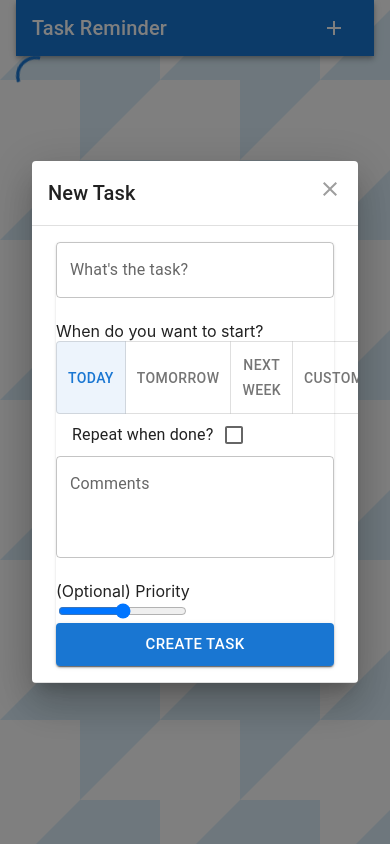
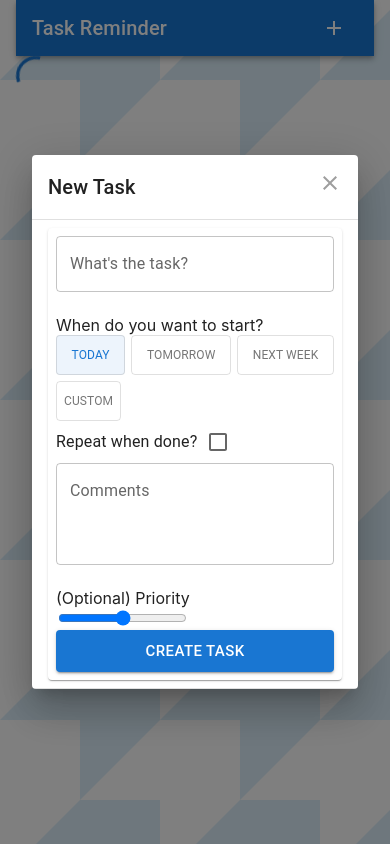
Before and after one commit to CMcManamon/task-reminder, a React (Create React App) app in the folder client/: page / in a window 390 px wide. Both pictures are taken after a click on the button "menu". Built offline with nearby package versions, Linux system fonts and the light colour scheme; no server answers.

Commit message:
Improve responsiveness of Form

```diff
--- a/client/src/components/NewTask/NewTask.css
+++ b/client/src/components/NewTask/NewTask.css
@@ -0,0 +1,8 @@
+.number-field {
+  height: 40px;
+  width: 90px;
+}
+
+.date-button {
+  height: 40px;
+}
--- a/client/src/components/NewTask/NewTask.js
+++ b/client/src/components/NewTask/NewTask.js
@@ -5,8 +5,8 @@
  * */
 
 import { useState, useEffect } from "react";
+import "./NewTask.css";
 import ToggleButton from "@mui/material/ToggleButton";
-import ToggleButtonGroup from "@mui/material/ToggleButtonGroup";
 import { useSelector, useDispatch } from "react-redux";
 import {
   TextField,
@@ -17,6 +17,7 @@ import {
   Box,
   MenuItem,
   Select,
+  Typography,
 } from "@mui/material";
 import { createTask, updateTask } from "../../actions/tasks";
 import { openForm } from "../../actions/menu";
@@ -207,7 +208,7 @@ const NewTask = () => {
 
   /* --------------------------------- Return --------------------------------- */
   return (
-    <Paper className="form-backdrop">
+    <Paper sx={{ m: -1, p: 1 }}>
       <form onSubmit={handleSubmit}>
         <TextField
           name="taskName"
@@ -220,39 +221,98 @@ const NewTask = () => {
           onChange={handleTitleChange}
         />
         When do you want to start?
-        <br />
-        <ToggleButtonGroup
+        <Box
+          sx={{
+            display: "grid",
+            gridTemplateColumns: "auto auto auto",
+            gridTemplateRows: "auto auto",
+            justifyContent: "stretch",
+            columnGap: "6px",
+            rowGap: "6px",
+          }}
+        >
+          <ToggleButton
+            className="date-button"
+            size="small"
             color="primary"
-          value={formData.startDate}
-          exclusive
+            value="today"
             onChange={handleStartToggleChange}
-          aria-label="Platform"
+            selected={formData.startDate == "today"}
           >
-          <ToggleButton value="today">Today</ToggleButton>
-          <ToggleButton value="tomorrow">Tomorrow</ToggleButton>
-          <ToggleButton value="nextWeek">Next Week</ToggleButton>
-          <ToggleButton value="custom">Custom</ToggleButton>
-        </ToggleButtonGroup>
-        <br />
-        <Box display={formData.startDate !== "custom" ? "none" : "block"}>
+            <Typography fontSize="0.75rem">Today</Typography>
+          </ToggleButton>
+          <ToggleButton
+            className="date-button"
+            size="small"
+            color="primary"
+            value="tomorrow"
+            onChange={handleStartToggleChange}
+            selected={formData.startDate == "tomorrow"}
+          >
+            <Typography fontSize="0.75rem">Tomorrow</Typography>
+          </ToggleButton>
+          <ToggleButton
+            className="date-button"
+            size="small"
+            color="primary"
+            value="nextWeek"
+            onChange={handleStartToggleChange}
+            selected={formData.startDate == "nextWeek"}
+          >
+            <Typography fontSize="0.75rem">Next Week</Typography>
+          </ToggleButton>
+
+          <Box
+            display="flex"
+            sx={{
+              gridColumn: "1 / 4",
+              columnGap: "6px",
+            }}
+          >
+            <ToggleButton
+              className="date-button"
+              size="small"
+              color="primary"
+              value="custom"
+              onChange={handleStartToggleChange}
+              selected={formData.startDate == "custom"}
+            >
+              <Typography fontSize="0.75rem">Custom</Typography>
+            </ToggleButton>
+
             <TextField
+              className="number-field"
+              margin="none"
+              size="small"
               type="number"
               name="customNumber"
               value={formData.customStartNum}
               onChange={handleCustomNumChange}
-            sx={{ width: 80 }}
+              sx={{
+                visibility:
+                  formData.startDate === "custom" ? "visible" : "hidden",
+              }}
             />
             <Select
+              size="small"
+              margin="none"
               name="selectCustomPeriod"
               id="selectCustomPeriod"
               value={formData.customStartType}
               onChange={handleCustomStartChange}
+              sx={{
+                padding: 0,
+                fontSize: "0.75rem",
+                visibility:
+                  formData.startDate === "custom" ? "visible" : "hidden",
+              }}
             >
               <MenuItem value={"start_days"}>Days</MenuItem>
               <MenuItem value={"start_weeks"}>Weeks</MenuItem>
               <MenuItem value={"start_months"}>Months</MenuItem>
               <MenuItem value={"start_years"}>Years</MenuItem>
             </Select>
+          </Box>
         </Box>
         <FormControlLabel
           value="repeat"
@@ -264,20 +324,26 @@ const NewTask = () => {
           }
           label="Repeat when done?"
           labelPlacement="start"
+          sx={{ margin: 0 }}
         />
-        <Box display={formData.recurring ? "inline" : "none"}>
+        <Box display={formData.recurring ? "flex" : "none"}>
           <TextField
+            className="number-field"
             type="number"
+            margin="none"
+            size="small"
             name="customRepeat"
             value={formData.period}
             onChange={handleperiodChange}
-            sx={{ width: 80 }}
+            sx={{ padding: 0, marginRight: "6px" }}
           />
           <Select
+            size="small"
             name="selectperiodType"
             id="selectperiodType"
             value={formData.periodType}
             onChange={handleperiodTypeChange}
+            sx={{ padding: 0, fontSize: "0.75rem" }}
           >
             <MenuItem value={"repeat_days"}>Days</MenuItem>
             <MenuItem value={"repeat_weeks"}>Weeks</MenuItem>
@@ -285,6 +351,7 @@ const NewTask = () => {
             <MenuItem value={"repeat_years"}>Years</MenuItem>
           </Select>
         </Box>
+        <br />
         <TextField
           id="comments"
           name="comments"
```
Lines whose indentation alone changed are shown as unchanged.
